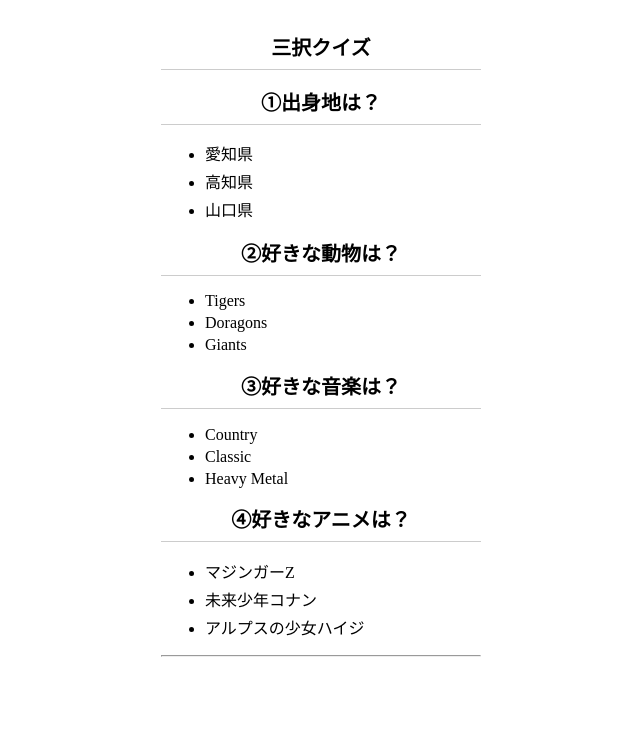
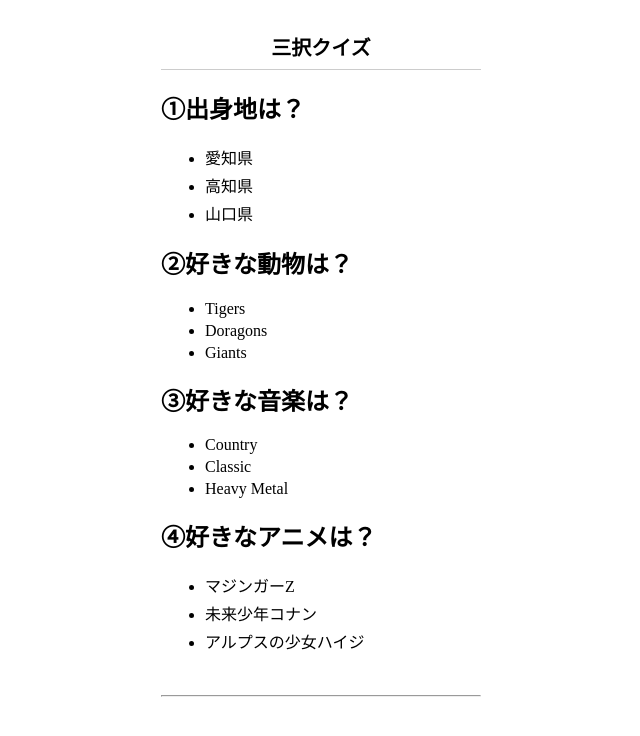
Before and after one commit to tigerscave/eight-svelte-easy-apps, a SvelteKit app: page /three-choice-quiz-practice in a window 1280 px wide. Shown: the top 736 px of the page, without its empty margins (319-959 px from the left). Built offline with nearby package versions, Linux system fonts and the light colour scheme.

Commit message:
feat(three-choice-quiz)intoroduced components  but my code still doesn't work

```diff
--- a/src/routes/three-choice-quiz-practice/+page.svelte
+++ b/src/routes/three-choice-quiz-practice/+page.svelte
@@ -1,58 +1,11 @@
 <script>
-  import Answer from './Answer.svelte';
-
-  const quizzes = [
-    {
-      question: "①出身地は？",
-      answers: ["愛知県", "高知県", "山口県"],//[]で囲むのが、配列のリテラル表現
-      correctAnswer: 0,
-    },
-    {
-      question: "②好きな動物は？",
-      answers: ["Tigers", "Doragons", "Giants"],
-      correctAnswer: 1,
-    },
-    {
-      question: "③好きな音楽は？",
-      answers: ["Country", "Classic", "Heavy Metal"],
-      correctAnswer: 0,
-    },
-    {
-      question: "④好きなアニメは？",
-      answers: ["マジンガーZ", "未来少年コナン", "アルプスの少女ハイジ"],
-      correctAnswer: 1,
-    },
-  ];
-
-  function checkAnswer(answer) {
-    let isCorrect = quizzes.answers === quizzes.correctAnswer;
-
-    if(isCorrect) {
-      answer = "answer" + '-正解！';
-      answer.style.color = green;
-    }
-    else {
-      answer = "answer" + '-不正解…';
-      answer.style.color = red;
-    }
-  }
-
+  import Question from "./question.svelte";
 </script>
 
 <body>
   <main>
     <h1>三択クイズ</h1>
-    <section>
-      {#each quizzes as quiz}
-        <h1>{quiz.question}</h1>
-        <ul>
-          {#each quiz.answers as answer}
-            <li on:click={checkAnswer}>{answer}</li>
-          {/each}
-        </ul>
-      {/each}
-      <hr />
-    </section>
+    <Question />
   </main>
 </body>
 
@@ -68,9 +21,4 @@
     border-bottom: 1px solid #ccc;
     padding-bottom: 8px;
   }
-
-  li {
-    cursor: pointer;
-    margin: 4px;
-  }
 </style>
--- a/src/routes/three-choice-quiz-practice/Answer.svelte
+++ /dev/null
@@ -1,4 +0,0 @@
-<script>
-  export let answerText;
-  export let checkAnswer
-</script>
--- /dev/null
+++ b/src/routes/three-choice-quiz-practice/question.js
@@ -0,0 +1,22 @@
+export const quizzes = [
+  {
+    question: "①出身地は？",
+    answers: ["愛知県", "高知県", "山口県"],//[]で囲むのが、配列のリテラル表現
+    correctAnswer: 0,
+  },
+  {
+    question: "②好きな動物は？",
+    answers: ["Tigers", "Doragons", "Giants"],
+    correctAnswer: 1,
+  },
+  {
+    question: "③好きな音楽は？",
+    answers: ["Country", "Classic", "Heavy Metal"],
+    correctAnswer: 0,
+  },
+  {
+    question: "④好きなアニメは？",
+    answers: ["マジンガーZ", "未来少年コナン", "アルプスの少女ハイジ"],
+    correctAnswer: 1,
+  },
+];
--- /dev/null
+++ b/src/routes/three-choice-quiz-practice/question.svelte
@@ -0,0 +1,34 @@
+<script>
+  import { quizzes } from "./question.js";
+
+  function checkAnswer(answer) {
+    let isCorrect = quizzes.answers.indexOf(answer) === quizzes.correctAnswer;
+    if (isCorrect) {
+      answer = answer + "-正解！";
+      answer.style.color = "green";
+    } else {
+      answer = answer + "-不正解…";
+      answer.style.color = "red";
+    }
+  }
+</script>
+
+<section>
+  {#each quizzes as quiz}
+    <h1>{quiz.question}</h1>
+    <ul>
+      {#each quiz.answers as answer}
+        <li  on:click={checkAnswer}>{answer}</li>
+      {/each}
+    </ul>
+  {/each}
+  <br />
+  <hr />
+</section>
+
+<style>
+  li {
+    cursor: pointer;
+    margin: 4px;
+  }
+</style>
```
